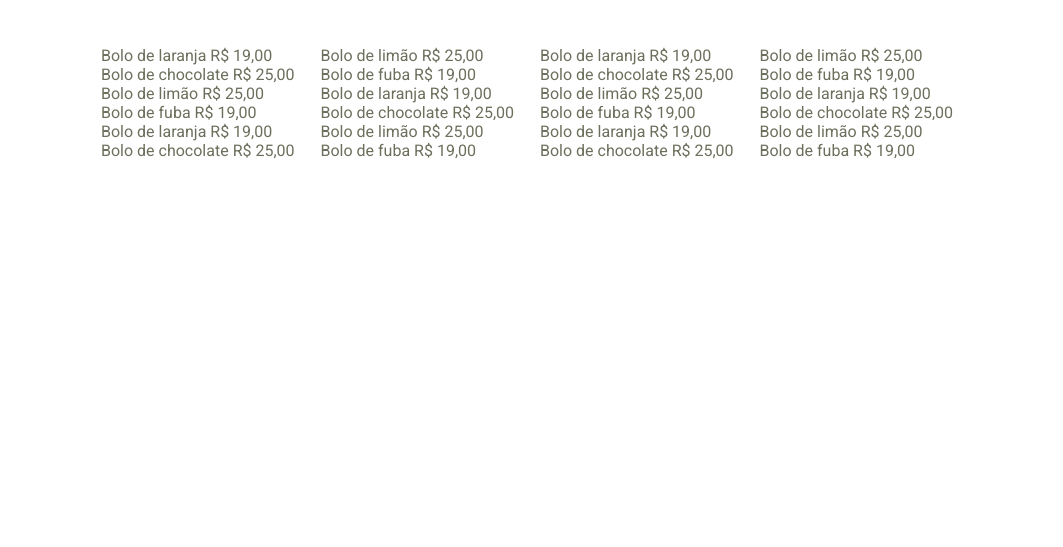
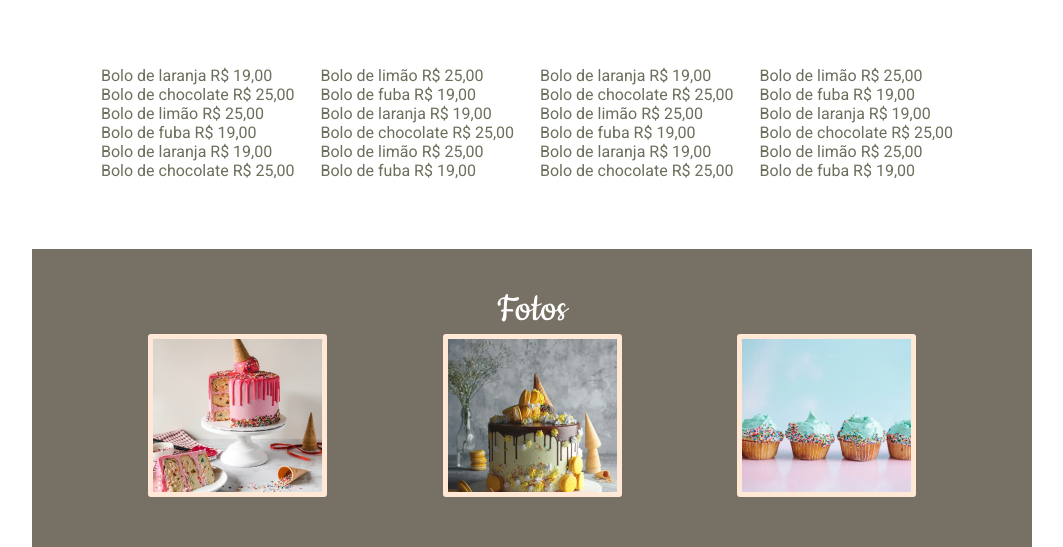
Before and after one commit to joaovictorbortolozo/loja-de-bolos, a plain HTML site: page index.html in a window 1280 px wide. Shown: the part 624-1171 px from the top of the page, without its empty margins (108-1171 px from the left). Before the commit the page ends 853 px from the top, so only its background shows below. Drawn offline with Linux system fonts and the light colour scheme.

Commit message:
Galeria de fotos

```diff
--- a/index.html
+++ b/index.html
@@ -50,8 +50,17 @@
             <li>Bolo de chocolate R$ 25,00</li>
             <li>Bolo de limão R$ 25,00</li>
             <li>Bolo de fuba R$ 19,00</li>
+            </ul>
+        </div>
+        <div class="galeria-fotos">
+            <h2 class="titulo-galeria">Fotos</h2>
+            <div class="linha-fotos">
+                <img src="imagens/foto1.png" alt="Bolo de morango" class="foto-bolo">
 
-            </ul>
+                <img src="imagens/foto2.png" alt="Bolo de maracúja" class="foto-bolo">
+
+                <img src="imagens/foto3.png" alt="cupcake" class="foto-bolo">
+            </div>
         </div>
     </main>
     <script src="app.js"></script>
--- a/style.css
+++ b/style.css
@@ -50,13 +50,19 @@
    width: 100% ;
    border-bottom: 4px #777064 solid;
 }
-.titulo-cardapio{
+.titulo-cardapio,
+.titulo-galeria{
     margin-top: 30px;
     font-family: 'cookie';
     font-weight: normal;
     font-size: 45px;
+    color: white ;
+    text-align: center;
+}
+
+.titulo-cardapio{
     color: #777064;
-    text-align: center;
+    padding-bottom: 20px;
 }
 
 .lista-cardapio{
@@ -66,3 +72,25 @@
     color: #6b705c;
     list-style: none;
 }
+
+.galeria-fotos{
+    background-color: #777064;
+    padding-top: 5px;
+    padding-bottom: 50px;
+}
+
+.linha-fotos{
+    display: flex;
+    justify-content: space-evenly;
+}
+
+.foto-bolo{
+ border: 5px solid #ffe8d6;
+ border-radius: 3px
+}
+
+.foto-bolo:hover{
+    border-color: aquamarine;
+    cursor: crosshair;
+    transform: scale(1.1);
+}
```
